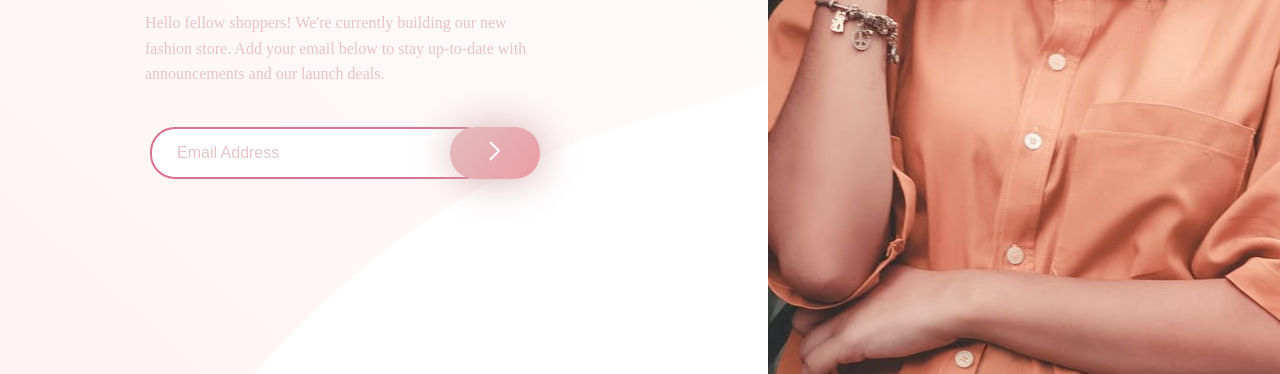
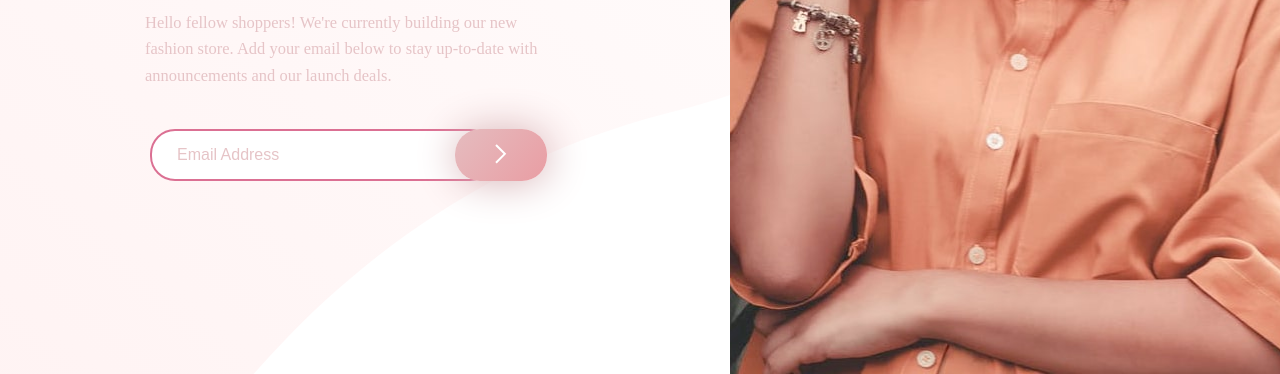
Before and after one commit to aejazballari/baseApparelFlex, a plain HTML site: page index.html in a window 1280 px wide. Shown: the part 426-800 px from the top of the page. Drawn offline with Linux system fonts and the light colour scheme.

Commit message:
adjust width

```diff
--- a/style.css
+++ b/style.css
@@ -91,7 +91,7 @@ input {
   .desktop {
     background: url(./img/hero-desktop.jpg) no-repeat;
     height: 100vh;
-    width: 40vw;
+    width: 43vw;
     background-size: cover;
   }
 
@@ -107,7 +107,7 @@ input {
 
   .left {
     height: 100vh;
-    width: 60vw;
+    width: 57vw;
   }
 
   .section {
@@ -125,25 +125,26 @@ input {
   h1 {
     max-width: 350px;
     font-size: 3.6rem;
+    letter-spacing: 20px;
   }
 
   p {
     max-width: 400px;
     margin-left: -5px;
     margin-bottom: 40px;
-    font-size: 1rem;
+    font-size: 1.03rem;
     line-height: 1.6;
     font-weight: 500;
     word-spacing: 2;
   }
 
   input {
-    min-width: 340px;
+    min-width: 345px;
     border: 2px solid palevioletred;
     font-size: 1rem;
   }
 
   .btn {
-    min-width: 90px;
+    min-width: 92px;
   }
 }
```
